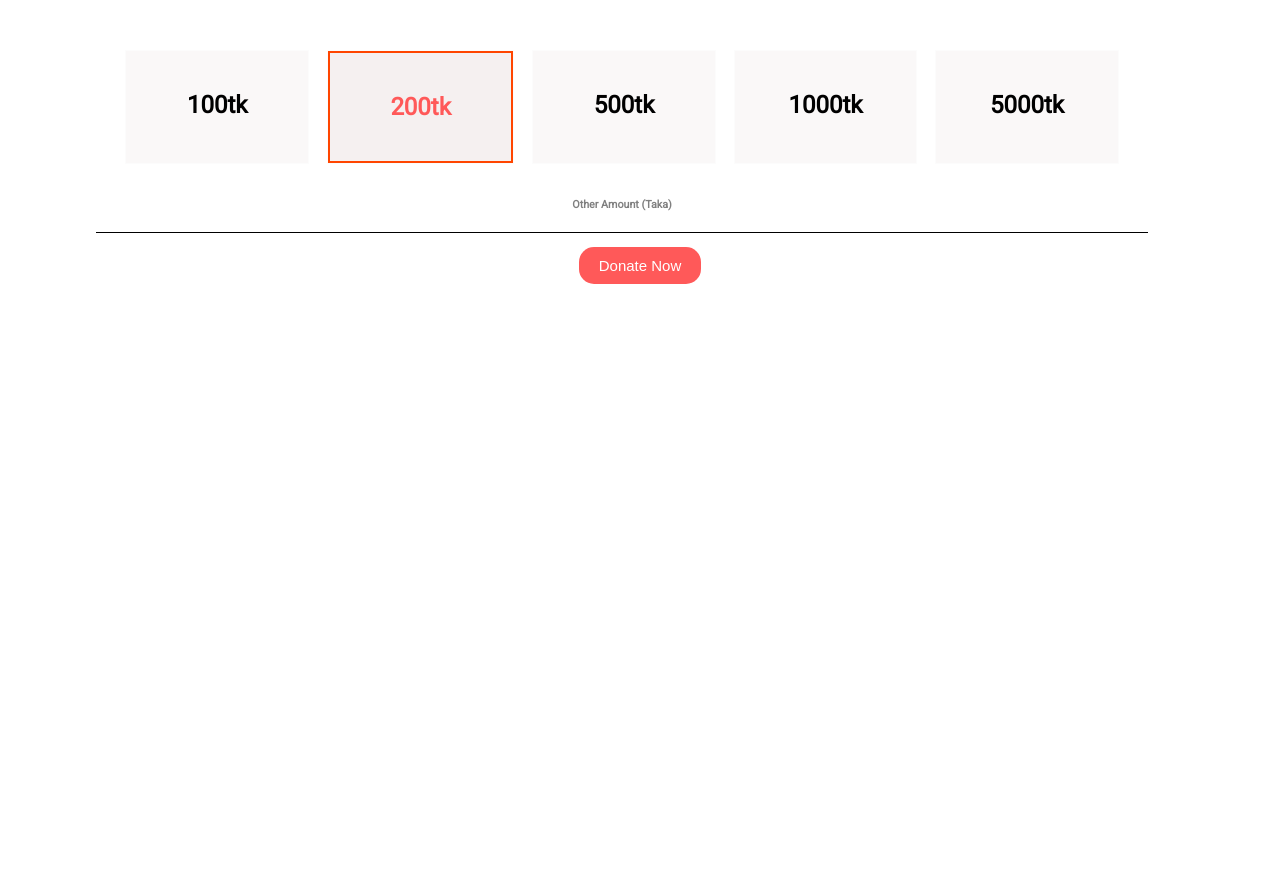
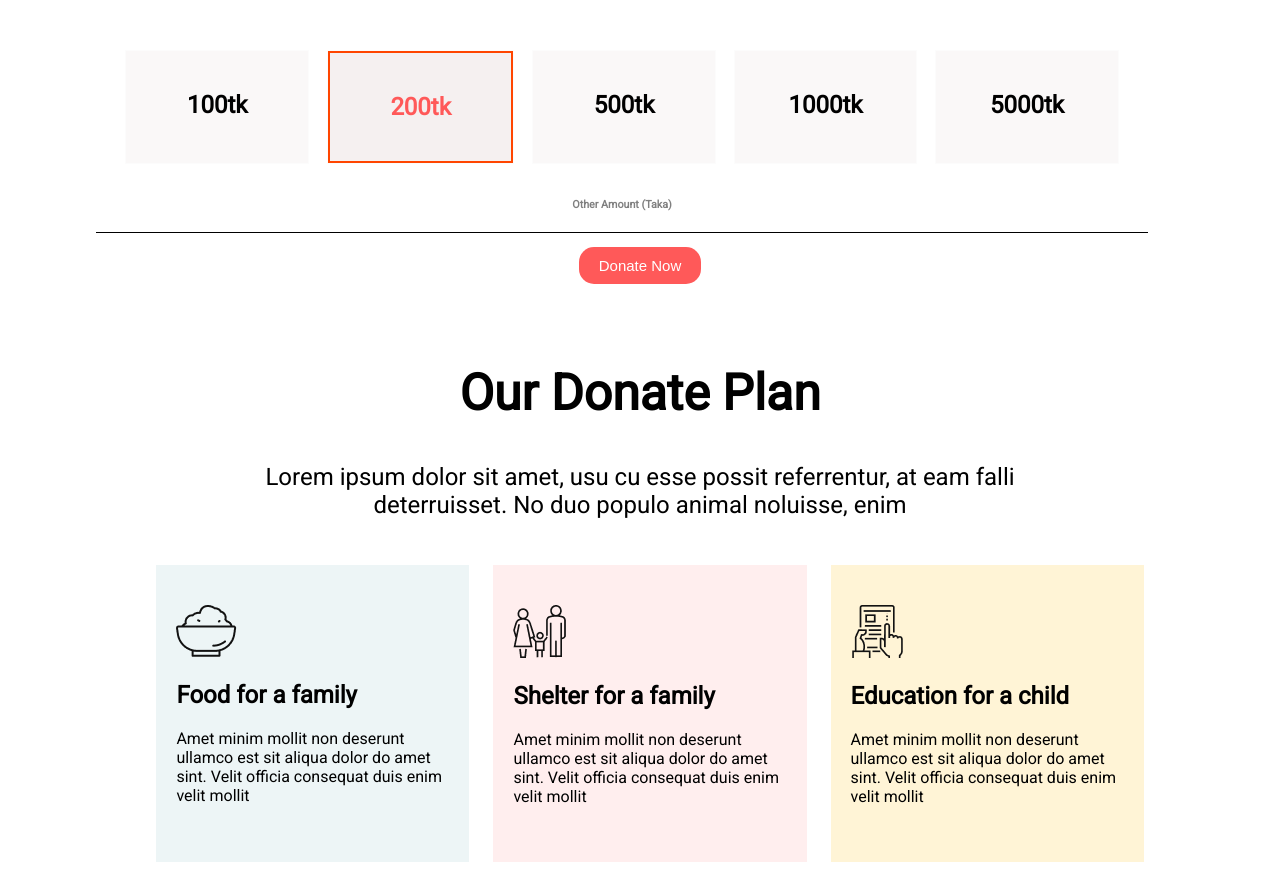
Before and after one commit to jaamil/Asaaignment-1, a plain HTML site: page index.html in a window 1280 px wide. Shown: the part 1008-1900 px from the top of the page. Before the commit the page ends 1306 px from the top, so only its background shows below. Drawn offline with Linux system fonts and the light colour scheme.

Commit message:
Donate plan section

```diff
--- a/index.html
+++ b/index.html
@@ -61,5 +61,43 @@
         <button type="button" class="btn">Donate Now</button>
     </section>
       <!-- donate section end  -->
+        <!-- Donate plan section start  -->
+        <section class="donate-plan">
+            <h1>Our Donate Plan</h1>
+            <p id="p-tag">
+              Lorem ipsum dolor sit amet, usu cu esse possit referrentur, at eam falli
+              <br />
+              deterruisset. No duo populo animal noluisse, enim
+            </p>
+            <div class="donate-support">
+              <div id="donate-box1">
+                <img src="icons/food.png" alt="" />
+                <h2>Food for a family</h2>
+                <p>
+                  Amet minim mollit non deserunt ullamco est sit aliqua dolor do amet
+                  sint. Velit officia consequat duis enim velit mollit
+                </p>
+              </div>
+              <div id="donate-box2">
+                <img src="icons/shelter.png" alt="" />
+                <h2>Shelter for a family</h2>
+                <p>
+                  Amet minim mollit non deserunt ullamco est sit aliqua dolor do amet
+                  sint. Velit officia consequat duis enim velit mollit
+                </p>
+              </div>
+              <div id="donate-box3">
+                <img src="icons/Frame-1.png" alt="" />
+                <h2>Education for a child</h2>
+                <p>
+                  Amet minim mollit non deserunt ullamco est sit aliqua dolor do amet
+                  sint. Velit officia consequat duis enim velit mollit
+                </p>
+              </div>
+            </div>
+        </section>
+
+          <!-- Donate plan section end  -->
+
 </body>
 </html>
--- a/style.css
+++ b/style.css
@@ -92,3 +92,48 @@ body{
     display: flex;
   }
   /* Donate section end  */
+
+/* Donate plan section start  */
+.donate-plan h1 {
+    font-size: 50px;
+    text-align: center;
+    margin-top: 80px;
+  }
+
+#p-tag {
+    font-size: 24px;
+    text-align: center;
+  }
+.donate-support {
+    display: flex;
+    padding: 10px;
+    width: 80%;
+    margin-left: 10%;
+  }
+#donate-box1 {
+    width: 33%;
+    padding: 40px 20px;
+    box-shadow: 0px 0px 0px 0px grey;
+    margin: 12px;
+    border: none;
+    background-color: #EDF5F6;
+
+  }
+
+#donate-box2 {
+      width: 33%;
+      padding: 40px 20px;
+      box-shadow: 0px 0px 0px 0px grey;
+      margin: 12px;
+      border: none;
+      background-color: #FFEEEE;
+    }
+
+#donate-box3{
+      width: 33%;
+      padding: 40px 20px;
+      box-shadow: 0px 0px 0px 0px grey;
+      margin: 12px;
+      border: none;
+      background-color: #FFF4D6;
+    }
```
